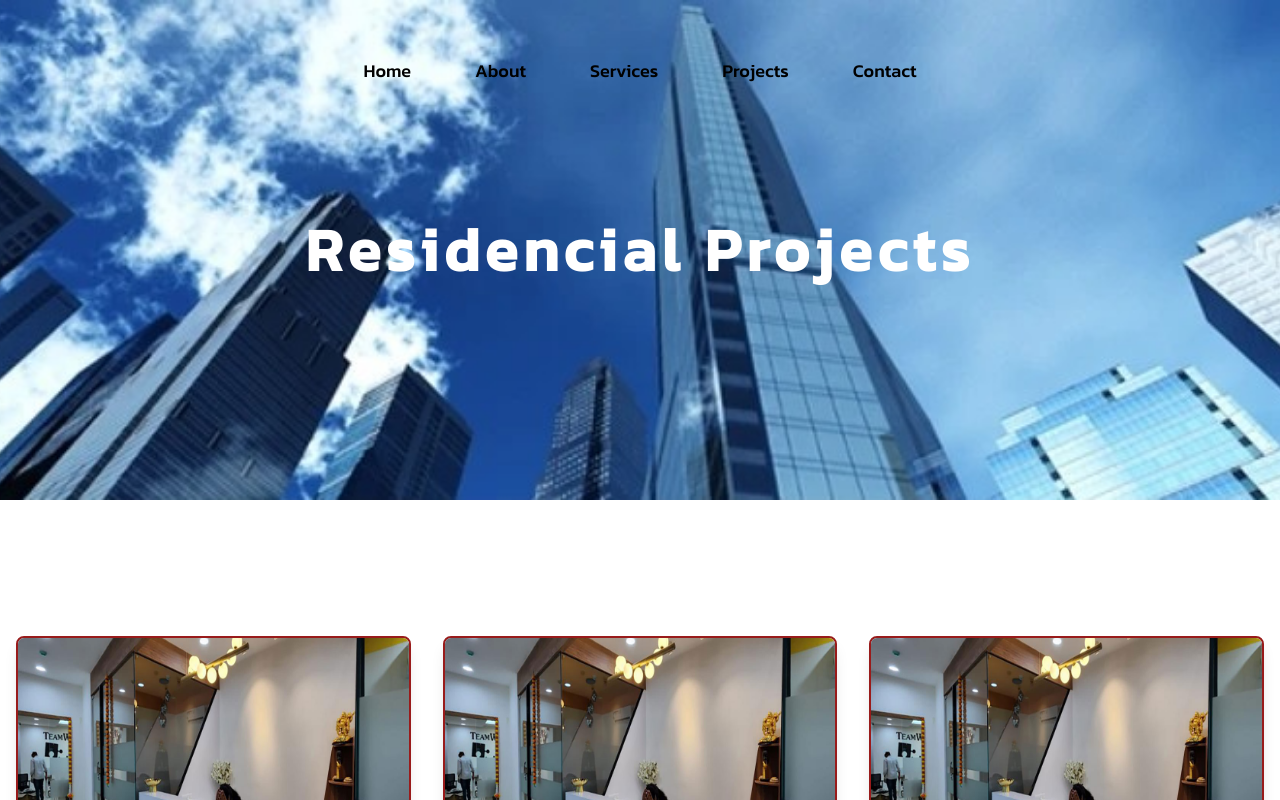
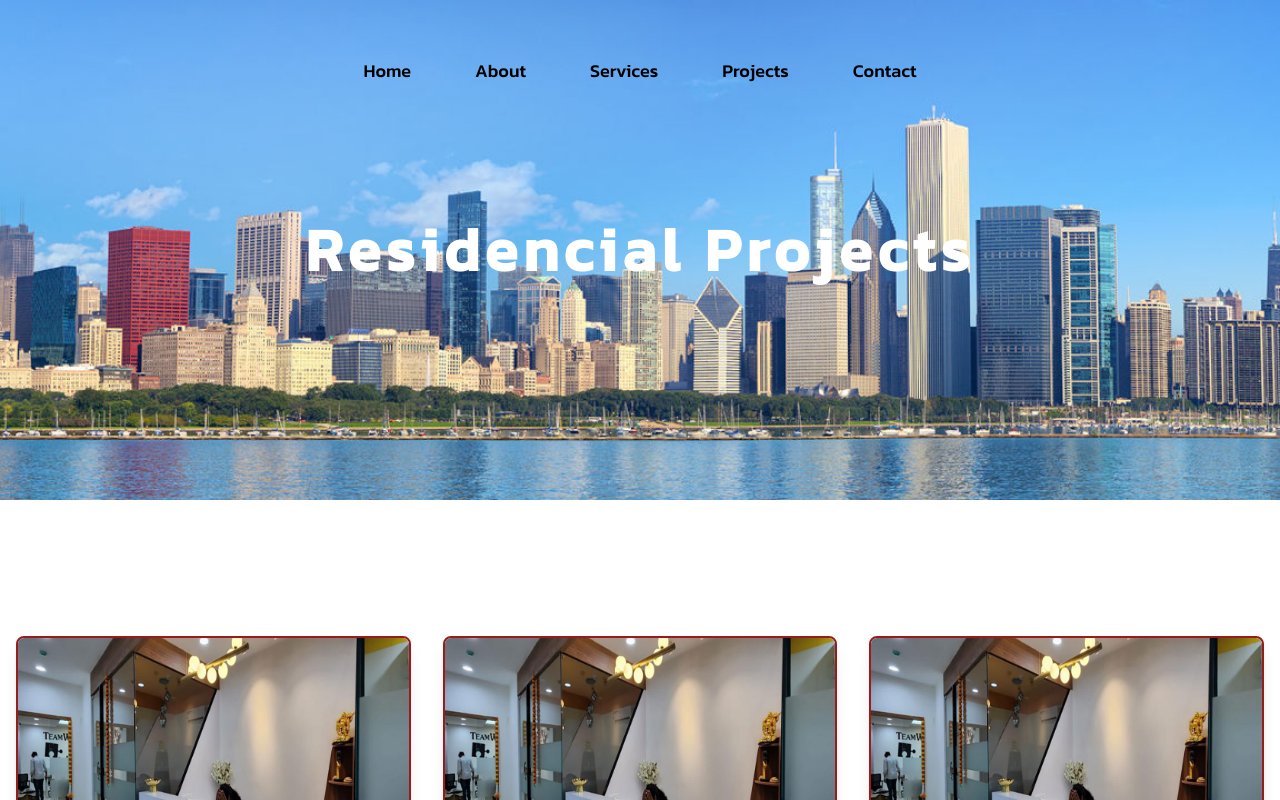
Before and after one commit to AkshayKalamkarr/supremeinfrastructure, a Next.js app: page /project/residencialprojects in a window 1280 px wide. Shown: the top 800 px of the page. Built offline with nearby package versions, Linux system fonts and the light colour scheme.

Commit message:
new code

```diff
--- a/app/project/residencialprojects/page.jsx
+++ b/app/project/residencialprojects/page.jsx
@@ -47,7 +47,7 @@ const ProjectCard = ({ project }) => (
 const ResidencialProject = () => {
   return (
     <div>
-      <div className="bg-[url('/images/projects/commercialBackgroundWallpaper.jpeg')] bg-center bg-cover h-[200px] sm:h-[300px] md:h-[400px] lg:h-[500px] flex items-center justify-center">
+      <div className="bg-[url('/images/projects/residencialBackgroundWallpaper.jpg')] bg-center bg-cover h-[200px] sm:h-[300px] md:h-[400px] lg:h-[500px] flex items-center justify-center">
         <motion.h1
           initial='offscreen'
           whileInView={"onscreen"}
```
Also changed, not shown: public/images/projects/residencialBackgroundWallpaper.jpg.
